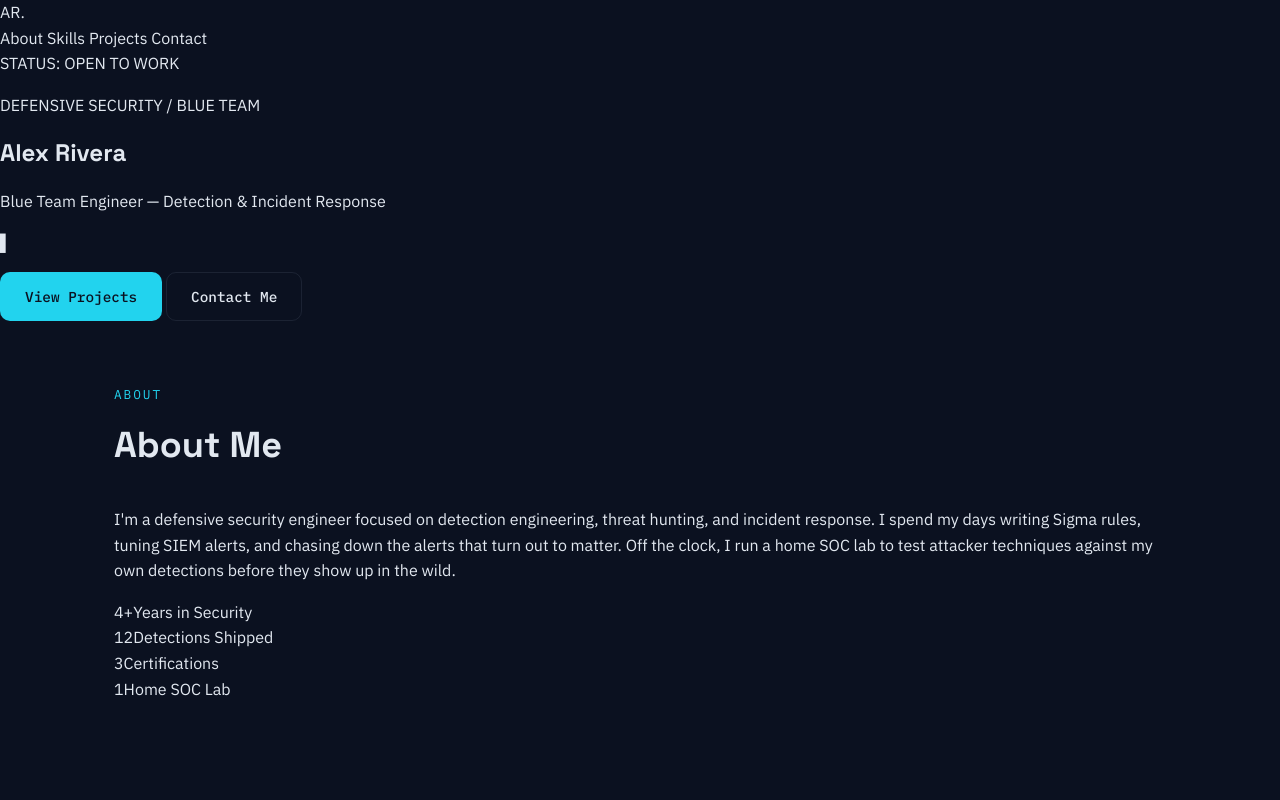
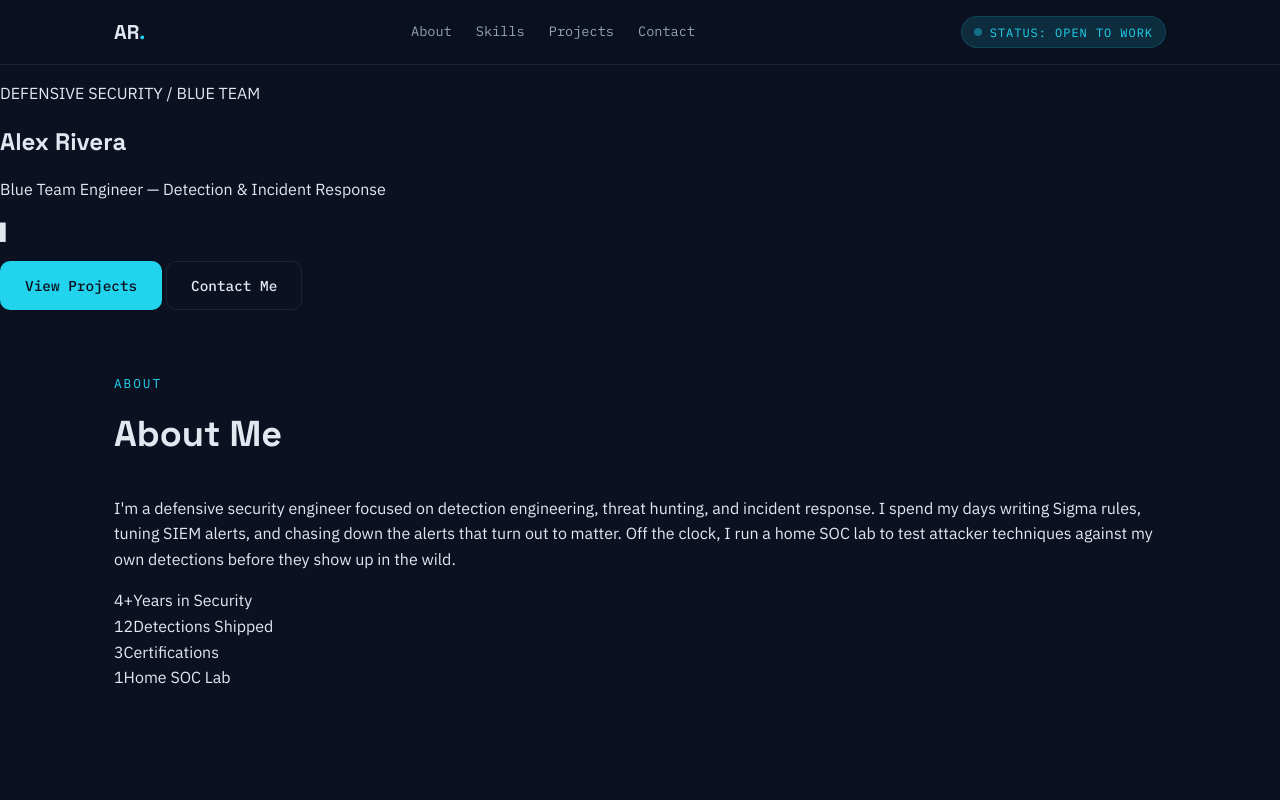
Before and after one commit to pfdemai/pfdemai.github.io, a plain HTML site: page index.html in a window 1280 px wide. Shown: the top 800 px of the page. Drawn offline with Linux system fonts and the light colour scheme; a script that the page names is missing.

Commit message:
Style top bar with sticky nav and blinking status badge

```diff
--- a/styles.css
+++ b/styles.css
@@ -106,3 +106,83 @@ h1, h2, h3 {
   border-color: var(--color-accent-cyan);
   color: var(--color-accent-cyan);
 }
+
+/* ---------- Top bar ---------- */
+.topbar {
+  position: sticky;
+  top: 0;
+  z-index: 10;
+  background: rgba(11, 17, 32, 0.85);
+  backdrop-filter: blur(8px);
+  border-bottom: 1px solid var(--color-border);
+}
+
+.topbar__inner {
+  max-width: var(--max-width);
+  margin: 0 auto;
+  padding: 1rem 1.5rem;
+  display: flex;
+  align-items: center;
+  justify-content: space-between;
+  gap: 1rem;
+  flex-wrap: wrap;
+}
+
+.topbar__logo {
+  font-family: var(--font-display);
+  font-weight: 700;
+  font-size: 1.25rem;
+}
+
+.topbar__logo .dot {
+  color: var(--color-accent-cyan);
+}
+
+.topbar__nav {
+  display: flex;
+  gap: 1.5rem;
+  font-family: var(--font-mono);
+  font-size: 0.85rem;
+}
+
+.topbar__nav a {
+  color: var(--color-text-secondary);
+  transition: color 0.15s ease;
+}
+
+.topbar__nav a:hover, .topbar__nav a:focus-visible {
+  color: var(--color-text-primary);
+}
+
+.status-badge {
+  display: inline-flex;
+  align-items: center;
+  gap: 0.5rem;
+  font-family: var(--font-mono);
+  font-size: 0.75rem;
+  letter-spacing: 0.08em;
+  color: var(--color-accent-cyan);
+  border: 1px solid var(--color-accent-cyan-dim);
+  background: var(--color-accent-cyan-dim);
+  padding: 0.35rem 0.75rem;
+  border-radius: 999px;
+}
+
+.status-badge__dot {
+  width: 8px;
+  height: 8px;
+  border-radius: 50%;
+  background: var(--color-accent-cyan);
+  animation: blink 2s ease-in-out infinite;
+}
+
+@keyframes blink {
+  0%, 100% { opacity: 1; box-shadow: 0 0 0 0 rgba(34, 211, 238, 0.5); }
+  50% { opacity: 0.4; box-shadow: 0 0 0 4px rgba(34, 211, 238, 0); }
+}
+
+@media (prefers-reduced-motion: reduce) {
+  .status-badge__dot {
+    animation: none;
+  }
+}
```
